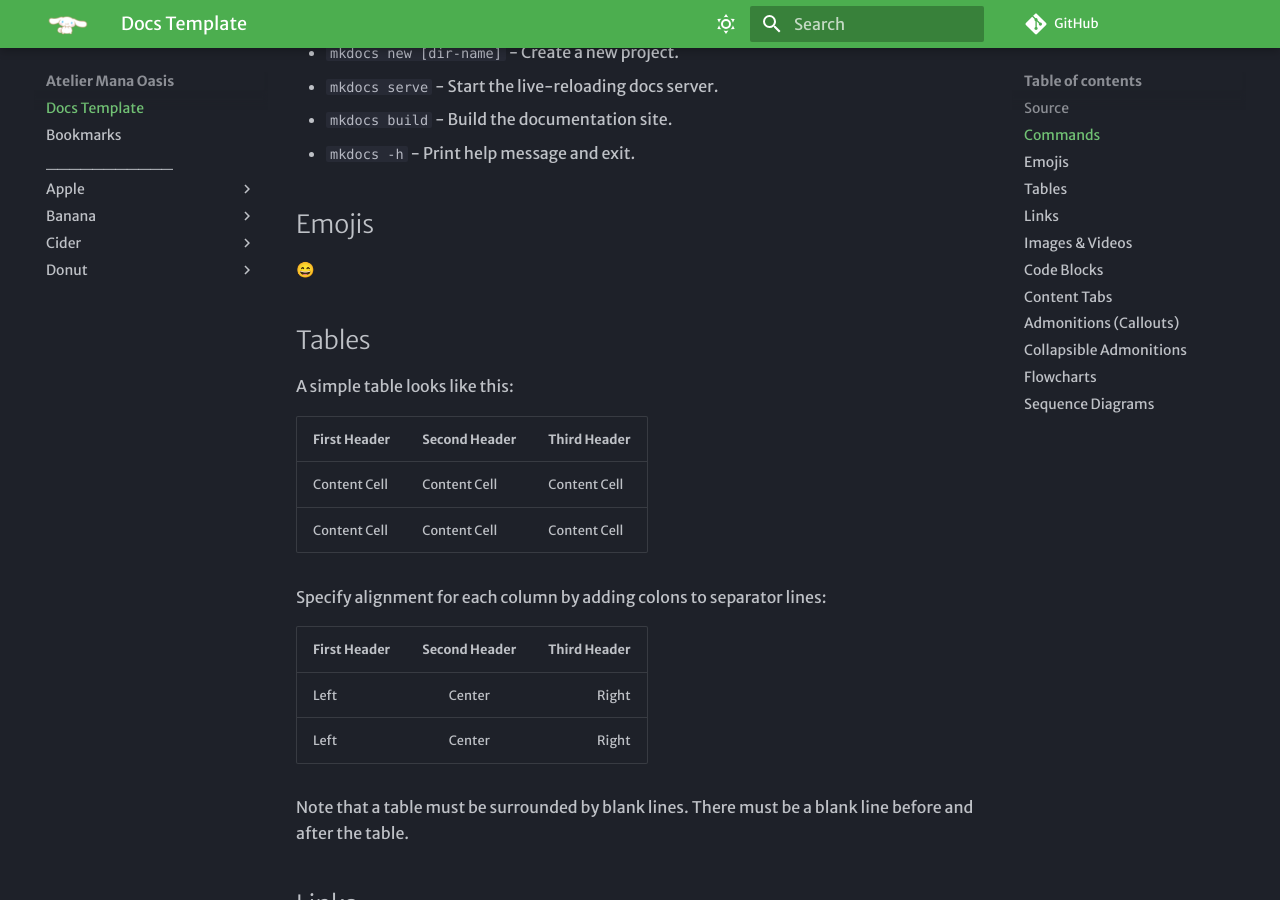
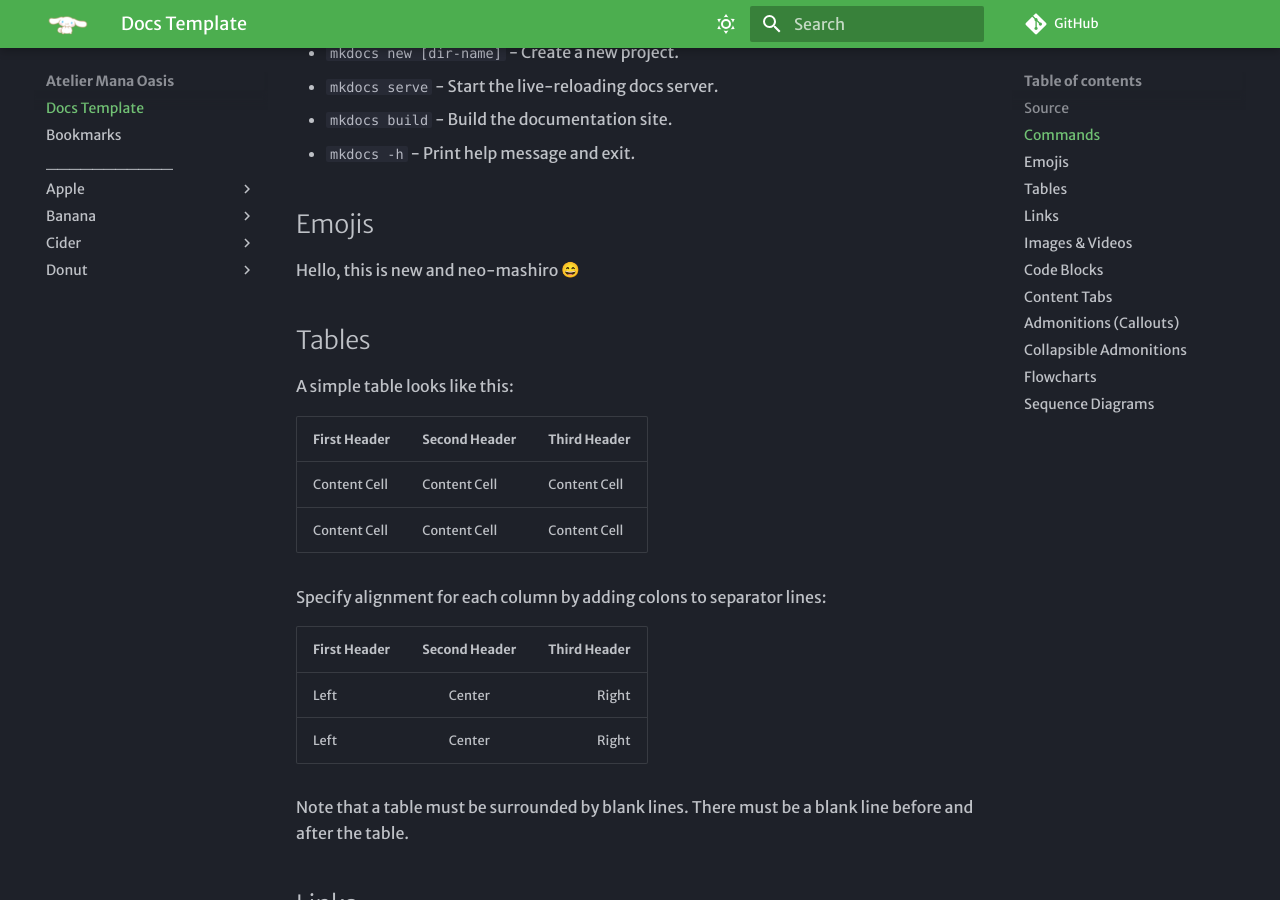
Before and after one commit to neo-mashiro/NeoAtelier, an MkDocs documentation site: the page built from docs/docs/index.md, in a window 1280 px wide and 900 px high, scrolled down 499 px. Built offline with MkDocs 1.6.1 and Material for MkDocs 9.7.7, drawn with Linux system fonts in a browser that asks for light colours; emoji names are drawn with the system emoji font; some web fonts are replaced; comment, search, counter and statistics services are not loaded.

Commit message:
update index page

```diff
--- a/docs/docs/index.md
+++ b/docs/docs/index.md
@@ -18,7 +18,7 @@ Welcome to Atelier Mana Oasis! This is the workshop where project [Mana-Oasis](.
 
 ## Emojis
 
-:smile:
+Hello, this is new and neo-mashiro :smile:
 
 ## Tables
 A simple table looks like this:
```
Also changed, not shown: 1 other file.
